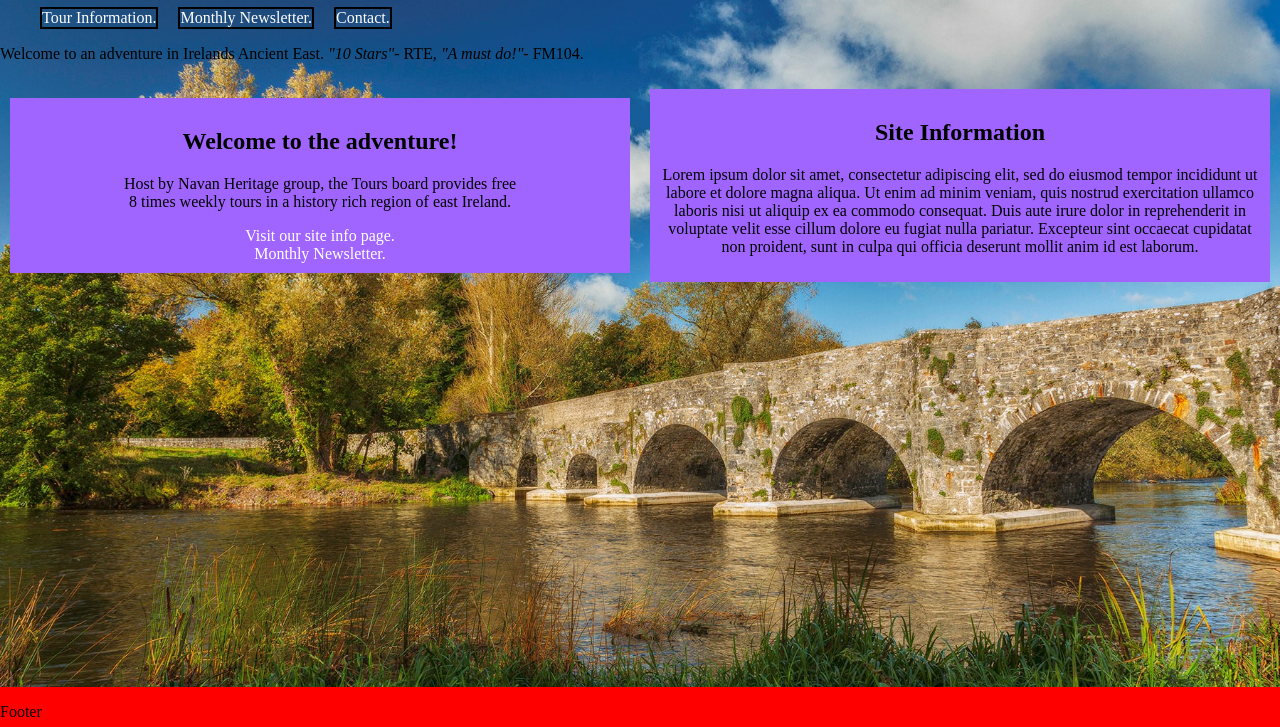
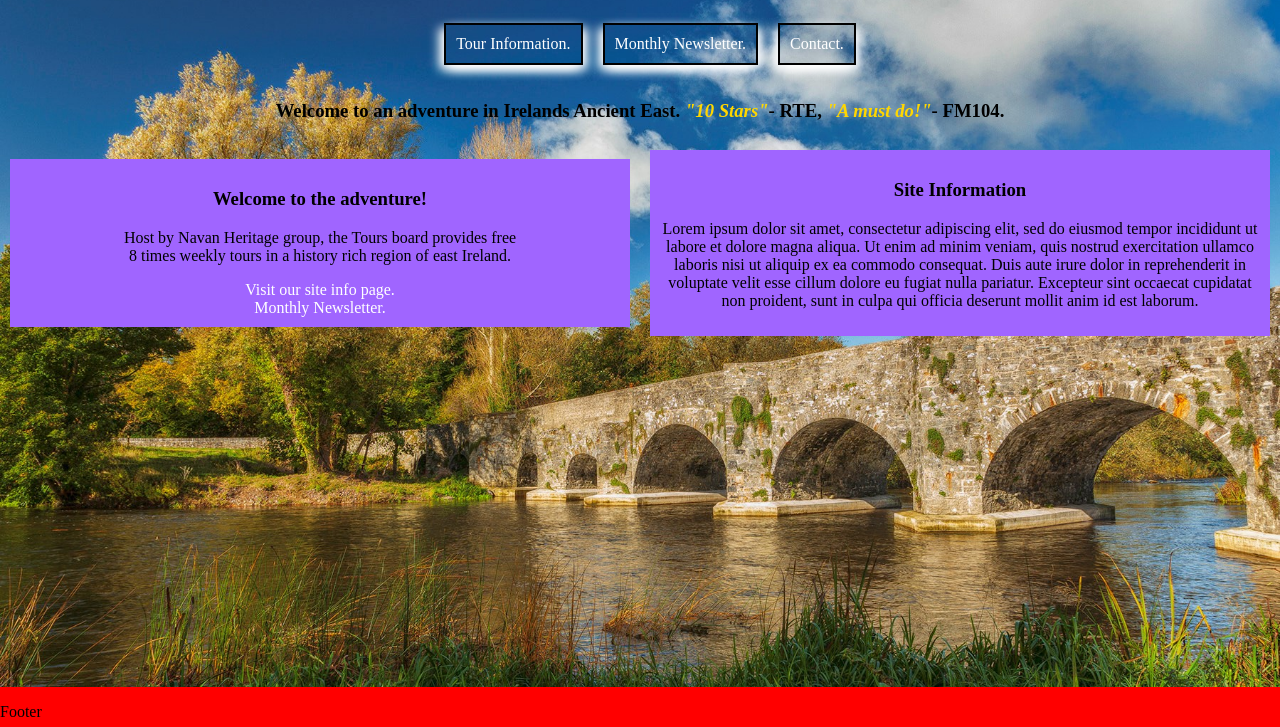
Before and after one commit to tomcollins2110/Project-ONE, a plain HTML site: page index.html in a window 1280 px wide. Shown: the part 73-800 px from the top of the page. Drawn offline with Linux system fonts and the light colour scheme; a web font is replaced by a local one.

Commit message:
tidied up and some css touches

```diff
--- a/assets/css/style.css
+++ b/assets/css/style.css
@@ -1,10 +1,39 @@
+@import url('https://fonts.googleapis.com/css2?family=Phudu:wght@500&display=swap');
+
+/* _______________________ BODY _______________________ */
+
 body {
+  font-family: Phudu;
   background-image: url('/assets/images/bridge1.jpeg');
   background-size: cover;
   background-repeat: no-repeat;
   margin: 0;
   padding-bottom: 50px;
 }
+
+/* _______________________ REGULAR HTML ELEMENTS _______________________ */
+
+h1 {
+  text-align: center;
+}
+
+h3 {
+  text-align: center;
+}
+
+em {
+  color: gold;
+}
+
+/* _______________________ HEADER _______________________ */
+
+header {
+  display: flex;
+  justify-content: center;
+  align-items: center;
+}
+
+/* _______________________ HOME COLUMNS _______________________ */
 
 @media screen and (max-width: 767px) {
   .row {
@@ -43,14 +72,7 @@ body {
   }
 }
 
-li {
-  list-style: none;
-}
-
-a {
-  text-decoration: none;
-  color: white;
-}
+/* _______________________ MENU _______________________ */
 
 .menu:hover {
   background-color: red;
@@ -62,13 +84,29 @@ a {
 }
 
 .menus li {
+  text-align: center;
   margin-right: 20px;
   border: 2px solid black;
+  padding: 10px;
+  box-shadow: -5px 5px 10px rgb(255, 255, 255), 5px 5px 10px rgb(255, 255, 255);
 }
 
 .menus li:last-child {
-  margin-right: 0;
+  margin-right: 20px;
 }
+
+/* _______________________ LINKS _______________________ */
+
+li {
+  list-style: none;
+}
+
+a {
+  text-decoration: none;
+  color: white;
+}
+
+/* _______________________ FORM _______________________ */
 
 form {
   width: 50%;
@@ -82,6 +120,8 @@ form {
   margin: 10px;
 }
 
+/* _______________________ FOOTER _______________________ */
+
 footer {
   background-color:red;
   position: fixed;
--- a/index.html
+++ b/index.html
@@ -10,11 +10,9 @@
 
 <body>
 
-<header>
-
   <h1><a href="index.html">Navan Tours</a></h1>
 
-  <nav>
+<header>
 
       <ul class="menus">
 
@@ -24,17 +22,15 @@
 
       </ul>
 
-  </nav>
-
 </header>
 
-                <p>Welcome to an adventure in Irelands Ancient East.
+                <h3>Welcome to an adventure in Irelands Ancient East.
                 <em>"10 Stars"</em>- RTE, <em>"A must do!"</em>- FM104.
-                </p>
+                </h3>
 
                 <div class="row">
                   <div class="column">
-                      <h2>Welcome to the adventure!</h2>
+                      <h3>Welcome to the adventure!</h3>
                       <p>Host by Navan Heritage group, the Tours board
                       provides free <br> 8 times weekly tours in a history
                       rich region of east Ireland.
@@ -46,7 +42,7 @@
                   </div>
 
                   <div class="column">
-                  <h2>Site Information</h2>
+                  <h3>Site Information</h3>
                   <p>Lorem ipsum dolor sit amet, consectetur adipiscing elit, sed do eiusmod tempor
                   incididunt ut labore et dolore magna aliqua. Ut enim ad minim veniam, quis nostrud
                   exercitation ullamco laboris nisi ut aliquip ex ea commodo consequat. Duis aute
```
Also changed, not shown: contact.html (+11 -11 lines), newsletter.html (+9 -9 lines), tourinfo.html (+9 -9 lines). Lines whose indentation alone changed are shown as unchanged.
